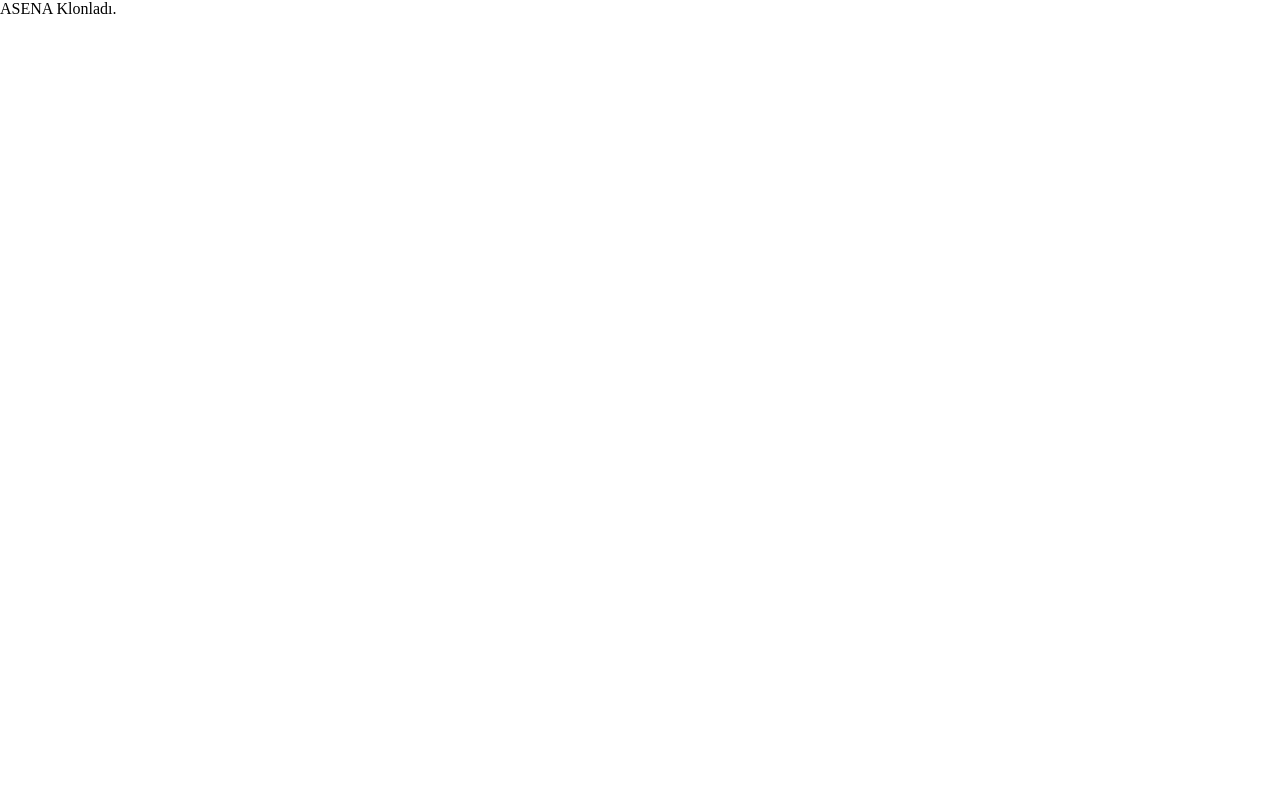
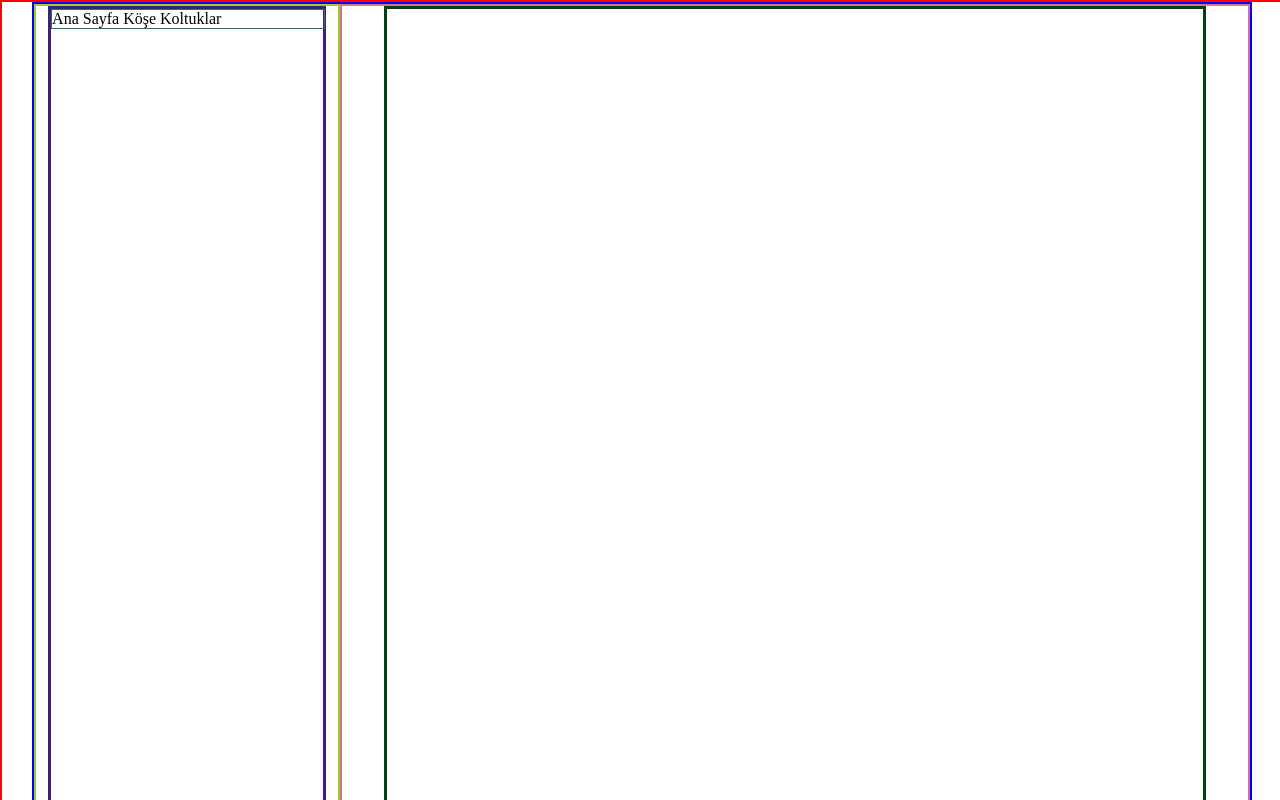
Before and after one commit to MEminUlusoy/FurnitureWebsite.github.io, a React (Create React App) app in the folder furniture-website/: page /category in a window 1280 px wide. Shown: the top 800 px of the page. Built offline with nearby package versions, Linux system fonts and the light colour scheme.

Commit message:
temlate oluşturuldu

```diff
--- a/furniture-website/src/furnitureCategory/FurnitureCategory.css
+++ b/furniture-website/src/furnitureCategory/FurnitureCategory.css
@@ -0,0 +1,54 @@
+* {
+  margin: 0;
+  padding: 0;
+  color: black;
+}
+
+.category-container {
+  height: 6000px;
+  width: 100%;
+  border: red solid 2px;
+  display: flex;
+  justify-content: center;
+}
+
+.category-inner-container {
+  height: 100%;
+  width: 95%;
+  border: blue solid 2px;
+  display: flex;
+}
+.category-inner-left-container {
+  height: 100%;
+  width: 25%;
+  border: yellowgreen solid 2px;
+  display: flex;
+  justify-content: center;
+}
+
+.category-inner-right-container {
+  height: 100%;
+  width: 75%;
+  border: palevioletred solid 2px;
+  display: flex;
+  justify-content: center;
+}
+
+/* ---------------left-inner-container--------------- */
+.left-inner-container {
+  height: 30%;
+  width: 90%;
+  border: rgb(71, 27, 125) solid 3px;
+}
+.header-items {
+  width: 100%;
+  height: 1%;
+  border: rgb(27, 125, 97) solid 1px;
+}
+
+/* ---------------right-inner-container--------------- */
+.right-inner-container {
+  height: 90%;
+  width: 90%;
+  border: rgb(3, 64, 20) solid 3px;
+}
--- a/furniture-website/src/furnitureCategory/FurnitureCategory.jsx
+++ b/furniture-website/src/furnitureCategory/FurnitureCategory.jsx
@@ -1,7 +1,25 @@
 import React from "react";
+import "./FurnitureCategory.css";
 
 function FurnitureCategory() {
-  return <div>ASENA Klonladı.</div>;
+  return (
+    <div>
+      <div className="category-container">
+        <div className="category-inner-container">
+          <div className="category-inner-left-container">
+            <div className="left-inner-container">
+              <div className="header-items">
+                <p>Ana Sayfa Köşe Koltuklar</p>
+              </div>
+            </div>
+          </div>
+          <div className="category-inner-right-container">
+            <div className="right-inner-container"></div>
+          </div>
+        </div>
+      </div>
+    </div>
+  );
 }
 
 export default FurnitureCategory;
```
